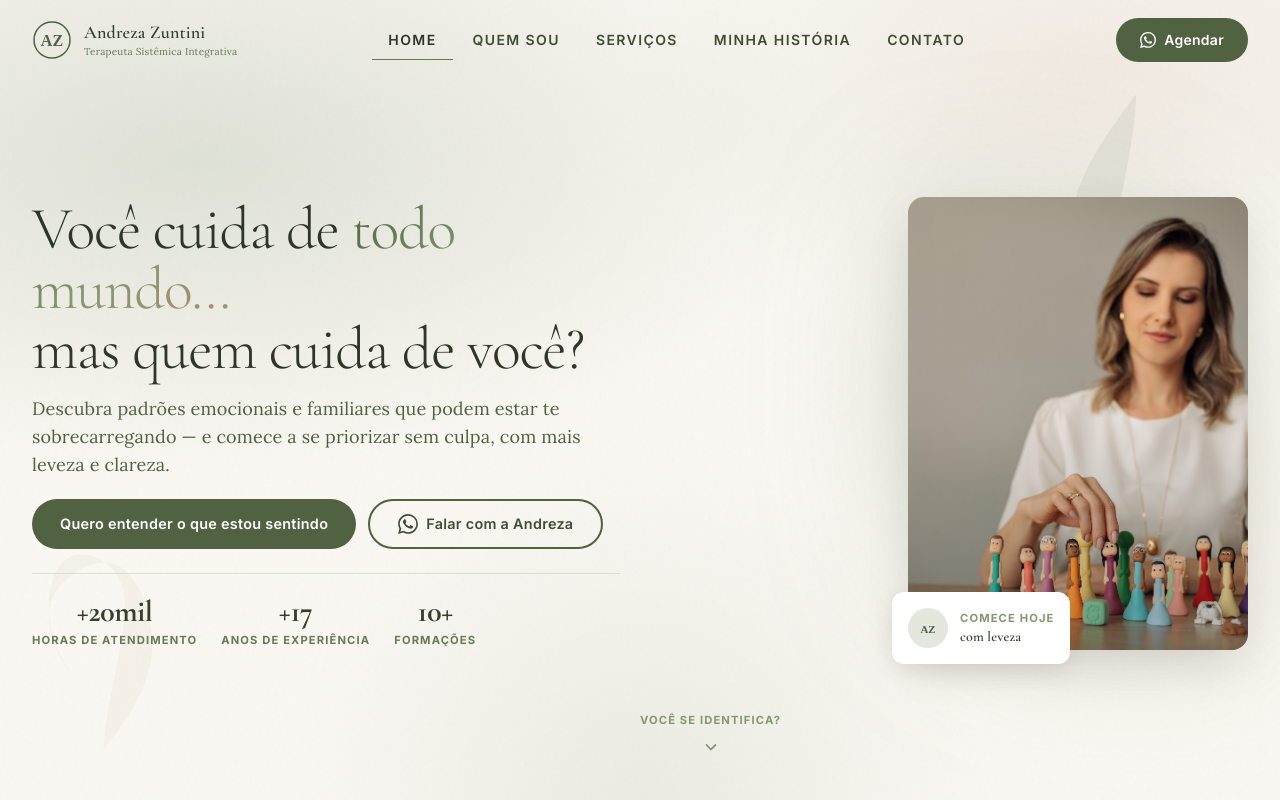
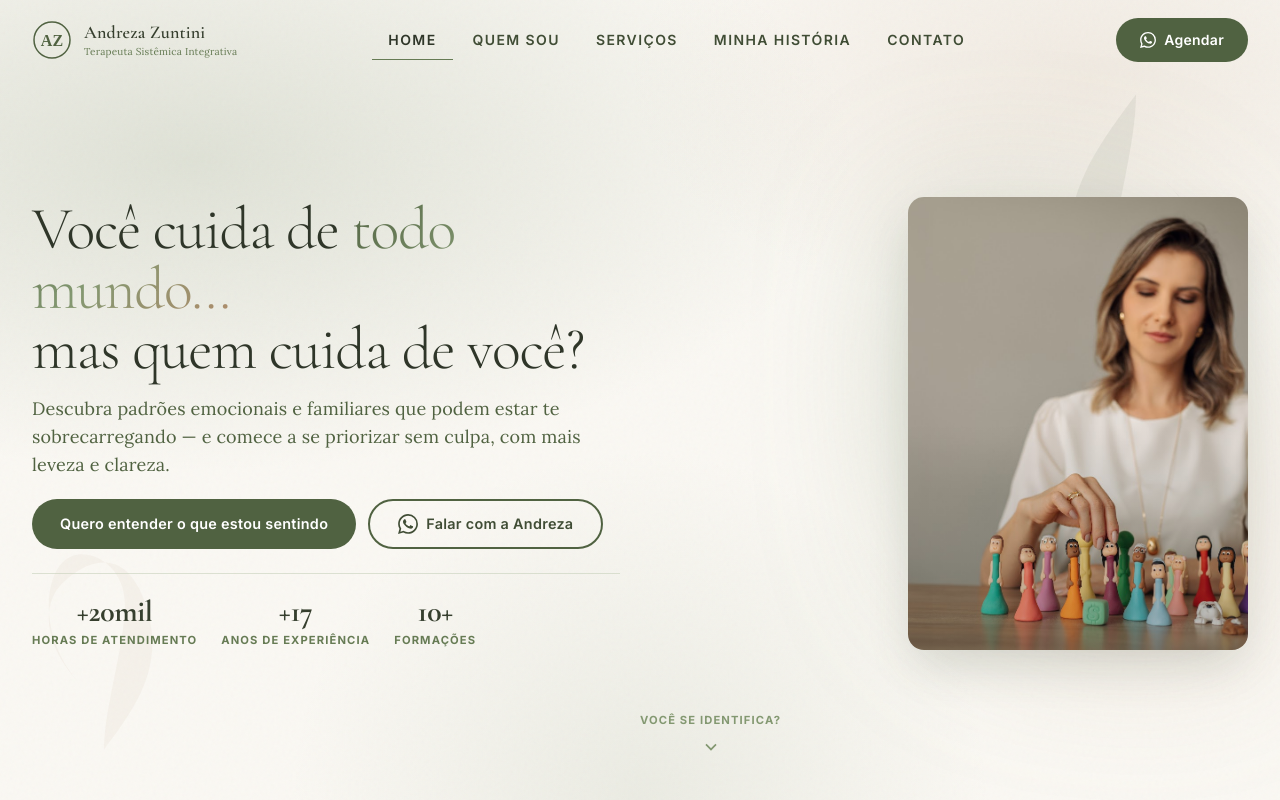
Before and after one commit to drezaznt/zuntini, a Next.js app: page / in a window 1280 px wide. Shown: the top 800 px of the page. Built offline with nearby package versions, Linux system fonts and the light colour scheme.

Commit message:
refactor: remove floating badge from Hero component

```diff
--- a/components/sections/Hero.tsx
+++ b/components/sections/Hero.tsx
@@ -116,20 +116,6 @@ export function Hero() {
                 <div className="absolute inset-0 bg-gradient-to-t from-sage-900/25 via-transparent to-transparent" />
               </div>
 
-              {/* Badge flutuante */}
-              <div className="absolute -bottom-4 -left-4 bg-white rounded-xl shadow-sage-md p-4 animate-float">
-                <div className="flex items-center gap-3">
-                  <div className="w-10 h-10 rounded-full bg-sage-100 flex items-center justify-center">
-                    <svg viewBox="0 0 40 40" className="w-6 h-6 text-sage-600">
-                      <text x="20" y="28" textAnchor="middle" fill="currentColor" fontSize="18" fontWeight="700" fontFamily="serif">AZ</text>
-                    </svg>
-                  </div>
-                  <div>
-                    <span className="label-upper text-sage-400 block">Comece hoje</span>
-                    <span className="block text-sm font-display font-semibold text-sage-800">com leveza</span>
-                  </div>
-                </div>
-              </div>
             </div>
           </div>
         </div>
```
